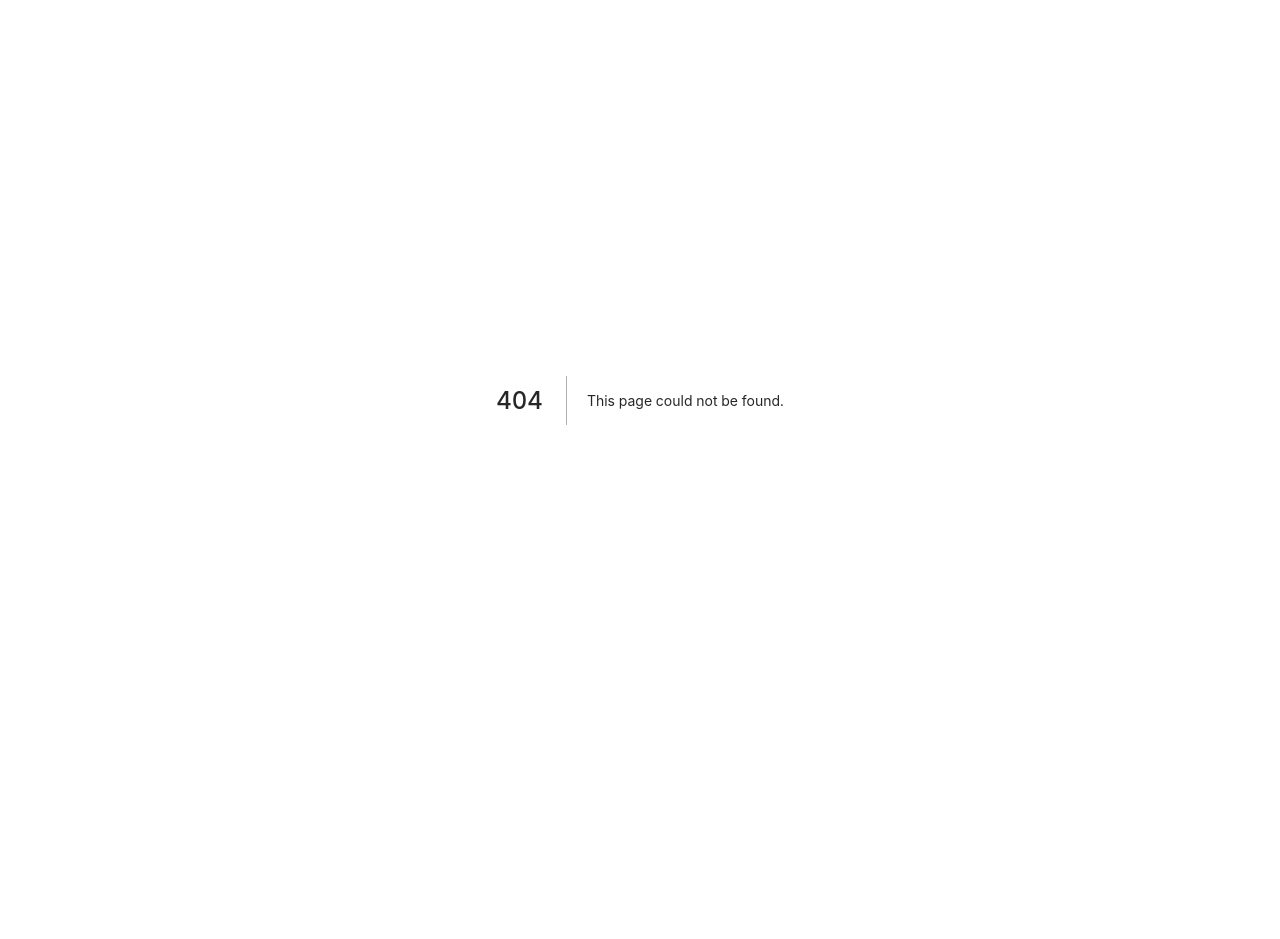
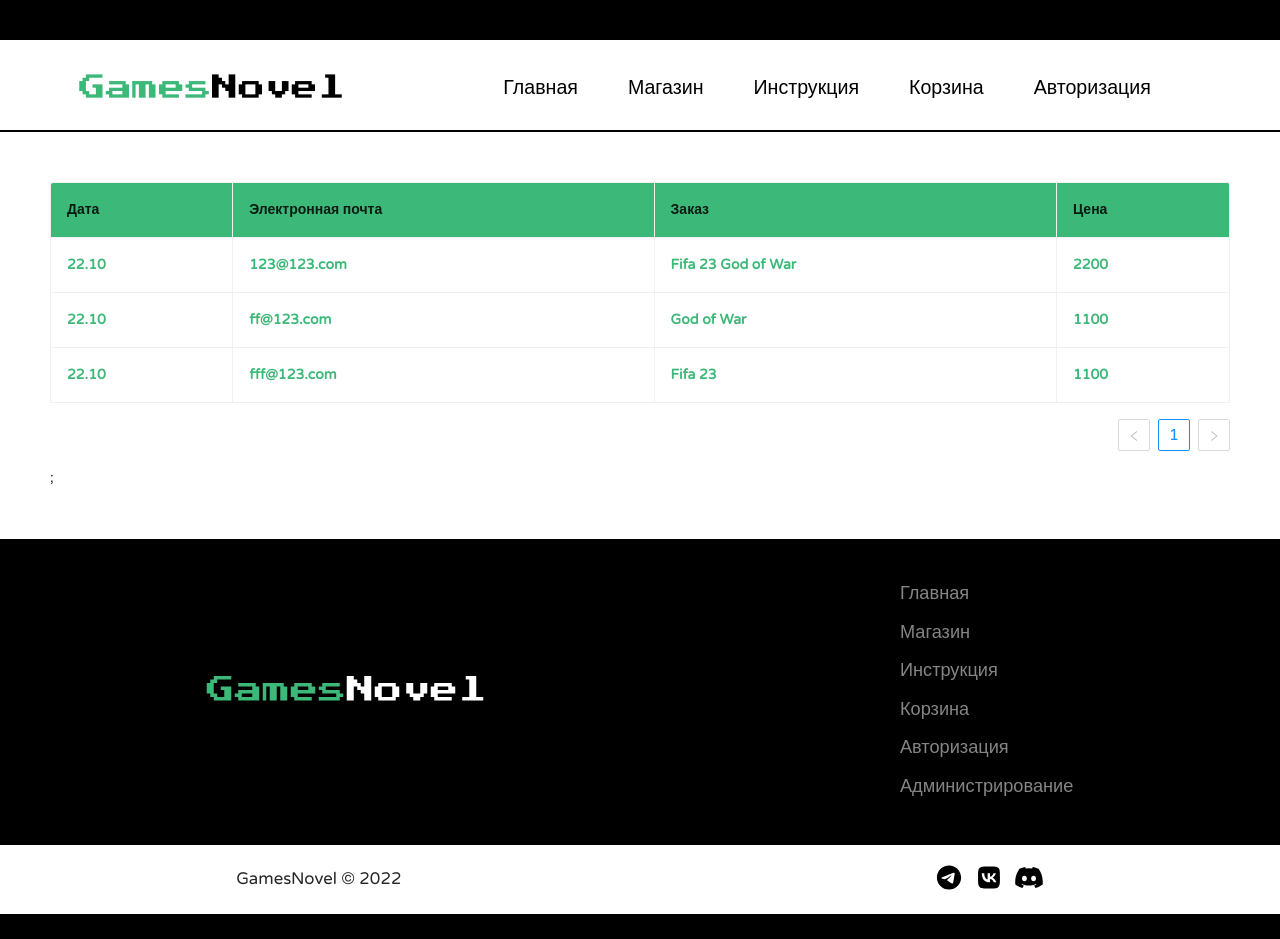
Before and after one commit to Bula2/GameStoreProject, a Next.js app in the folder front/: page /admin in a window 1280 px wide. Before the commit this address had no page. Before the commit the page ends 800 px from the top, so only its background shows below. Built offline with nearby package versions, Linux system fonts and the light colour scheme.

Commit message:
add admin page

```diff
--- a/front/src/components/Footer/Footer.tsx
+++ b/front/src/components/Footer/Footer.tsx
@@ -22,6 +22,7 @@ const Footer = () => {
             <li className={styles.item}><Link href={"/instruction"}>Инструкция</Link></li>
             <li className={styles.item}><Link href={"/basket"}>Корзина</Link></li>
             <li className={styles.item}><Link href={"/auth"}>Авторизация</Link></li>
+            <li className={styles.item}><Link href={"/admin"}>Администрирование</Link></li>
           </ul>
         </div>
       </div>
--- /dev/null
+++ b/front/src/pages/admin/admin.module.scss
@@ -0,0 +1,13 @@
+@import "../../styles/variables";
+
+.wrapper{
+  border-top: 2px solid $first-color;
+  padding: 50px 50px;
+  min-height: 50vh;
+  background-color: #ffffff;
+}
+
+.row{
+  color: $links-color;
+  font-weight: bold;
+}
--- /dev/null
+++ b/front/src/pages/admin/index.tsx
@@ -0,0 +1,66 @@
+import React from 'react';
+import MainLayout from "../../layouts/MainLayout";
+import styles from "./admin.module.scss"
+import {Table} from "antd";
+
+const AdminPage = () => {
+  const dataSource = [
+    {
+      key: 1,
+      date: "22.10",
+      email: "123@123.com",
+      order: ["Fifa 23 ", "God of War"],
+      price: 2200
+    },
+    {
+      key: 2,
+      date: "22.10",
+      email: "ff@123.com",
+      order: ["God of War"],
+      price: 1100
+    },
+    {
+      key: 3,
+      date: "22.10",
+      email: "fff@123.com",
+      order: ["Fifa 23 "],
+      price: 1100
+    },
+  ];
+
+  const columns = [
+    {
+      title: 'Дата',
+      dataIndex: 'date',
+      key: 'date',
+    },
+    {
+      title: 'Электронная почта',
+      dataIndex: 'email',
+      key: 'email',
+    },
+    {
+      title: 'Заказ',
+      dataIndex: 'order',
+      key: 'order',
+    },
+    {
+      title: 'Цена',
+      dataIndex: 'price',
+      key: 'price',
+    },
+  ];
+  return (
+    <MainLayout>
+      <div className={styles.wrapper}>
+        <Table dataSource={dataSource}
+               columns={columns}
+               rowClassName={styles.row}
+               bordered
+        />;
+      </div>
+    </MainLayout>
+  );
+}
+
+export default AdminPage;
--- a/front/src/styles/globals.scss
+++ b/front/src/styles/globals.scss
@@ -25,3 +25,8 @@ ul {
 * {
   box-sizing: border-box;
 }
+
+.ant-table-thead .ant-table-cell {
+  font-weight: bold;
+  background-color: #3CB878;
+}
```
